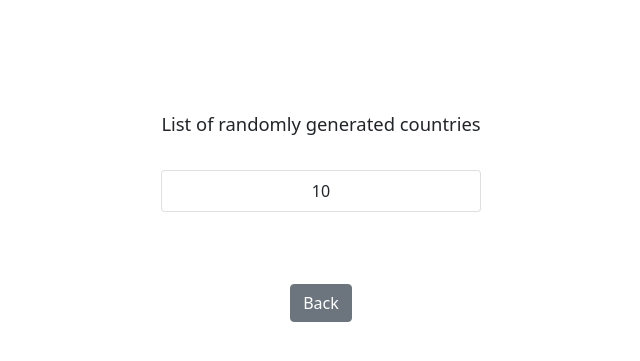
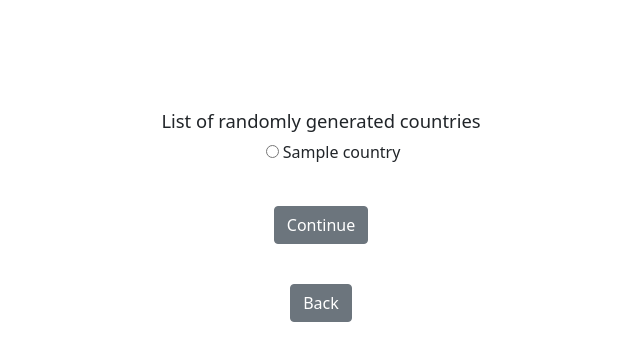
Before and after one commit to Dueonkim89/Random-Recipe-Generator, a Flask app: template templates/country_list.html in a window 1280 px wide. Shown: the part 62-423 px from the top of the page, without its empty margins (319-959 px from the left). Run offline with Flask 2, Linux system fonts and the light colour scheme; the template is opened without the code that fills it: most values are stand-ins (such as "Sample title", 1, 10 or a date in 2020).

Commit message:
use form to render HTML template from server. No time for SPA

```diff
--- a/templates/country_list.html
+++ b/templates/country_list.html
@@ -1,11 +1,17 @@
 {% extends 'base.html' %}
 {% block content %}
-<p class="intro-paragraph">List of randomly generated countries</p>
-<div class="list-group">
+<h3 class="intro-paragraph">List of randomly generated countries</h3>
+<form action="/recipes_for_country" method="POST">
     {% for country in countries %}
-    <li class="country list-group-item list-group-item-action">{{country}}</li>
+    <div class="form-check">
+      <input class="radio-input" type="radio" name="countryRadios" id={{country['id']}} value={{country['name']}}>
+      <label class="form-check-label" for={{country['id']}}>
+        {{country['name']}}
+      </label>
+    </div>
     {% endfor %}
-</div>
+    <button type="submit" class="btn btn-secondary">Continue</button>
+</form>
 <!--  <a href="./selection" class="btn btn-secondary">Back</a>  -->
 
 <!-- Button trigger modal -->
--- a/utils.py
+++ b/utils.py
@@ -6,13 +6,15 @@ def get_countries_from_string(string):
     '''extract the countries from the string'''
     arr_of_countries = []
     start = None
+    counter = 1
     # loop and slice countries from string
     for idx in range(len(string)):
         # " can be start or end of string
         if string[idx] == '"':
             # next char is a comma or closing bracket, indicates end of string
             if string[idx + 1] == ',' or string[idx + 1] == ']':
-                arr_of_countries.append(string[start:idx])
+                arr_of_countries.append({'name': string[start:idx], 'id': "country" + str(counter)})
+                counter += 1
             # else its the start of the string
             else:
                 start = idx + 1
```
